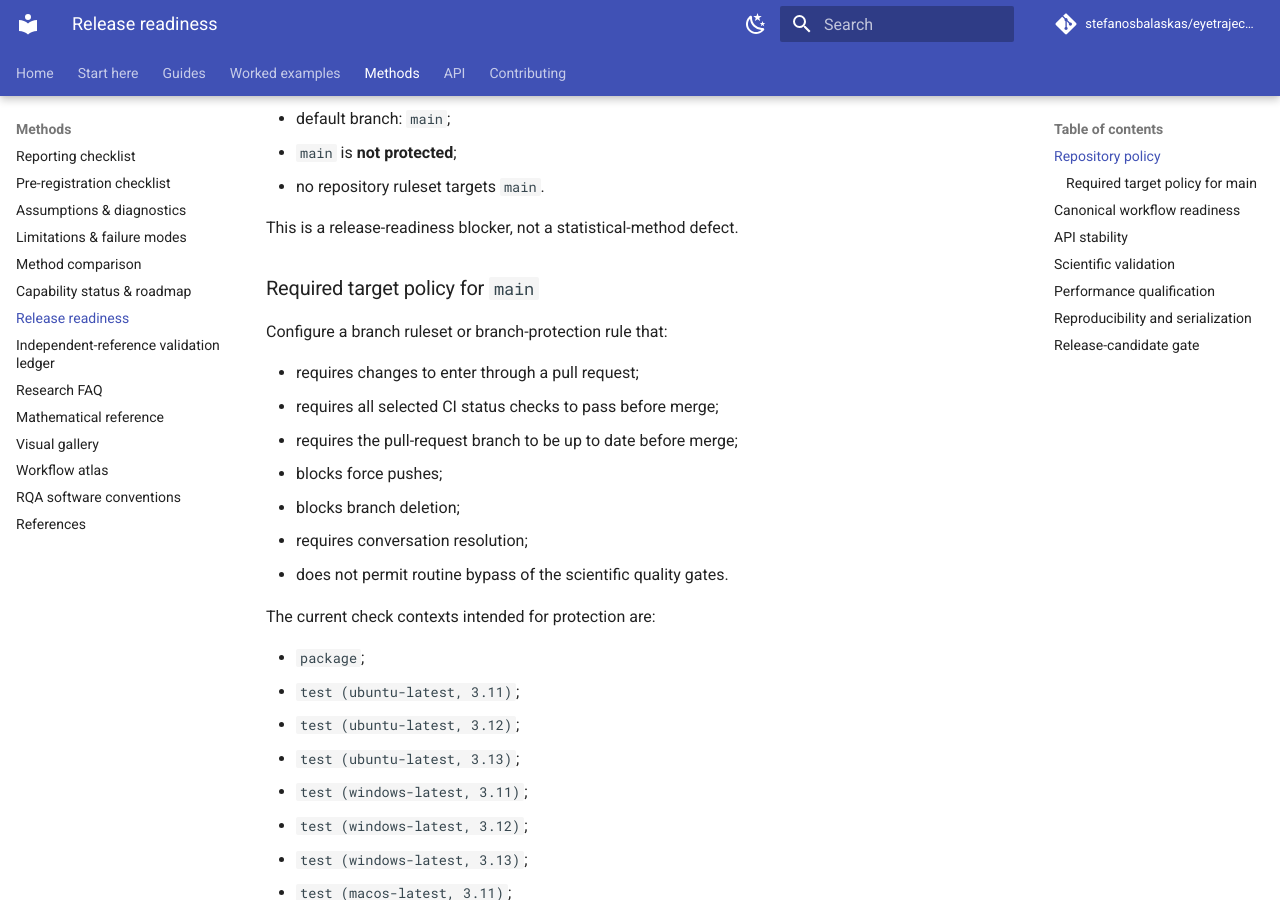
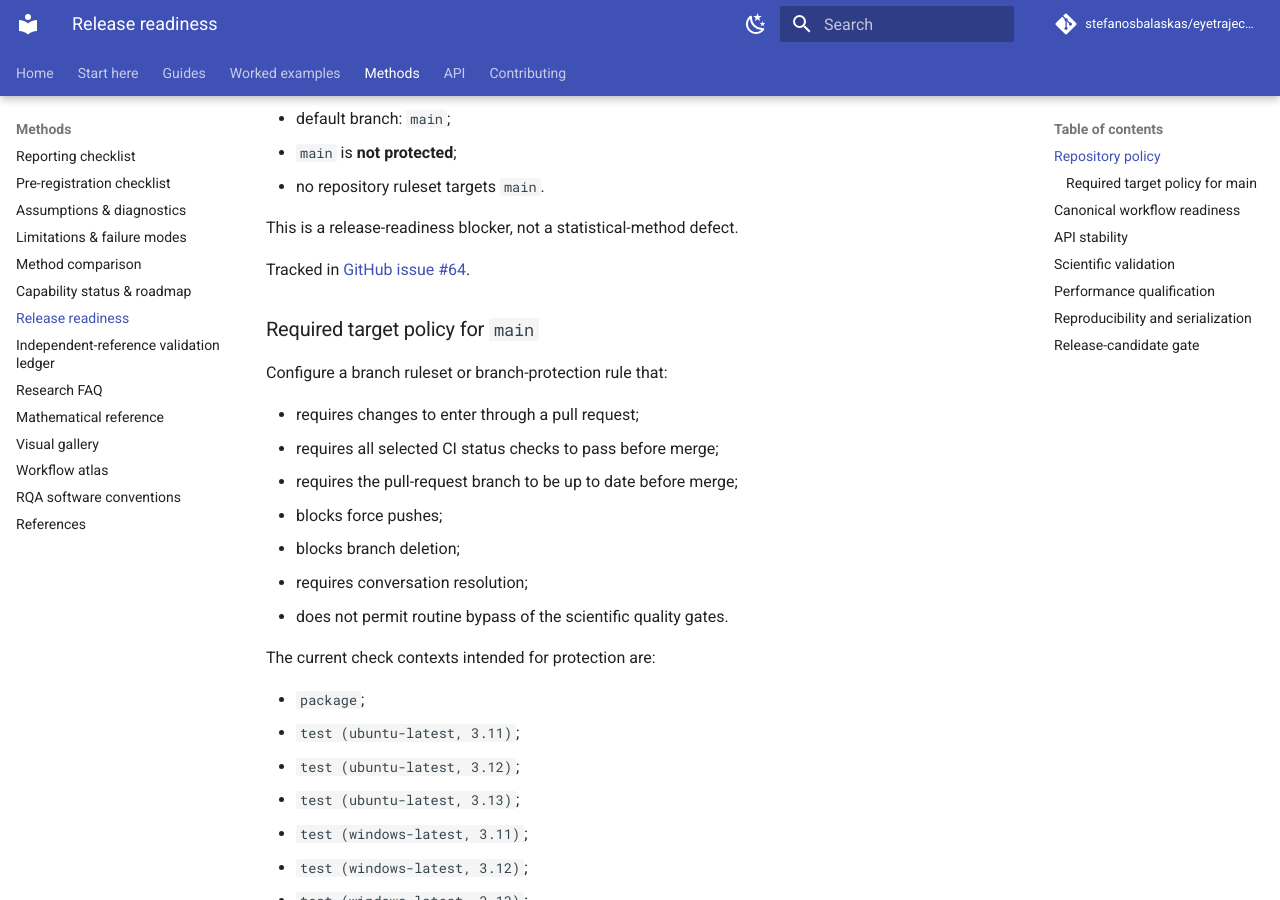
Before and after one commit to stefanosbalaskas/eyetrajectoriespy, an MkDocs documentation site: the page built from docs/release-readiness.md, in a window 1280 px wide and 900 px high, scrolled down 345 px. Built offline with MkDocs 1.6.1 and Material for MkDocs 9.7.7, drawn with Linux system fonts in a browser that asks for light colours; comment, search, counter and statistics services are not loaded.

Commit message:
Link branch-protection release blocker issue

```diff
--- a/docs/release-readiness.md
+++ b/docs/release-readiness.md
@@ -13,6 +13,8 @@ Current observed repository state at the start of 0.55:
 - no repository ruleset targets `main`.
 
 This is a release-readiness blocker, not a statistical-method defect.
+
+Tracked in [GitHub issue #64](https://github.com/stefanosbalaskas/eyetrajectoriespy/issues/64).
 
 ### Required target policy for `main`
 
```
